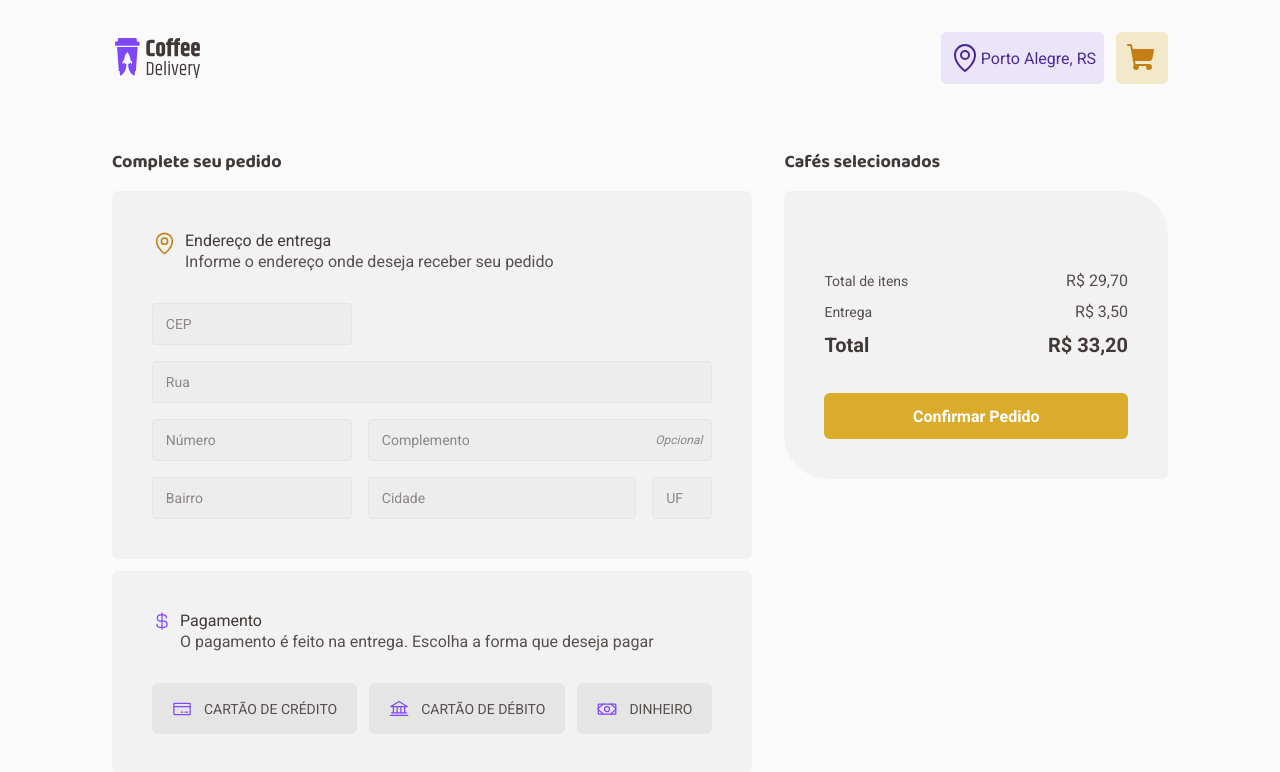
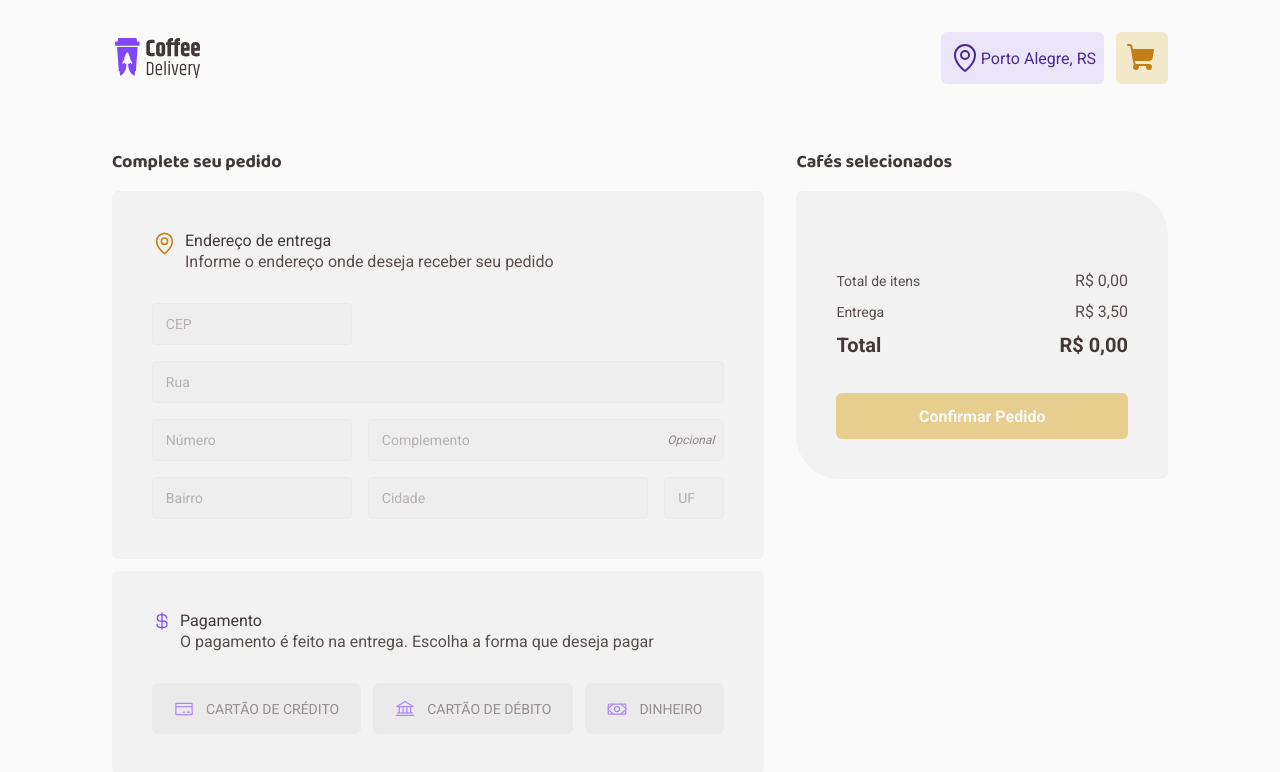
Before and after one commit to thyago608/coffee-delivery, a React (Vite) app: page /checkout in a window 1280 px wide. Shown: the top 772 px of the page. Built offline with nearby package versions, Linux system fonts and the light colour scheme.

Commit message:
Added Validations in route

```diff
--- a/src/components/CartItem/index.tsx
+++ b/src/components/CartItem/index.tsx
@@ -15,7 +15,7 @@ interface CartItemProps {
 }
 
 export function CartItem({ product, removeProductToCart }: CartItemProps) {
-  const onRemoveProductToCart = () => removeProductToCart(product.id)
+  const onRemoveProductToCart = () => removeProductToCart(product.title)
 
   return (
     <Container>
@@ -30,7 +30,7 @@ export function CartItem({ product, removeProductToCart }: CartItemProps) {
           </RemoveButton>
         </AmountContainer>
       </div>
-      <Price>{product.price}</Price>
+      <Price>{product.priceFormatted}</Price>
     </Container>
   )
 }
--- a/src/components/CoffeeCard/index.tsx
+++ b/src/components/CoffeeCard/index.tsx
@@ -34,7 +34,7 @@ export function CoffeeCard({ data }: CoffeeCardProps) {
       <Description>{data.description}</Description>
       <Footer>
         <Price>
-          <span>{data.price}</span>
+          <span>{data.priceFormatted}</span>
         </Price>
         <AmountButtons product={data} />
         <CartButton onClick={handleAddProductToCart}>
--- a/src/components/PaymentButton/index.tsx
+++ b/src/components/PaymentButton/index.tsx
@@ -3,8 +3,9 @@ import { Button } from './styles'
 
 interface PaymentButtonProps extends ButtonHTMLAttributes<HTMLButtonElement> {
   children: ReactNode
+  selected: boolean
 }
 
-export function PaymentButton({ children, ...rest }: PaymentButtonProps) {
-  return <Button {...rest}>{children}</Button>
+export function PaymentButton({ children, selected, ...rest }: PaymentButtonProps) {
+  return <Button selected={selected} {...rest}>{children}</Button>
 }
--- a/src/components/PaymentButton/styles.ts
+++ b/src/components/PaymentButton/styles.ts
@@ -1,6 +1,10 @@
-import styled from 'styled-components'
+import styled, { css } from 'styled-components'
 
-export const Button = styled.button`
+interface ButtonProps {
+  selected: boolean
+}
+
+export const Button = styled.button<ButtonProps>`
   width: 100%;
   height: 51px;
   padding: 0 1.25rem;
@@ -11,6 +15,7 @@ export const Button = styled.button`
   gap: 0.75rem;
 
   background: ${(props) => props.theme.colors['base-button']};
+  border: 2px solid transparent;
   border-radius: 6px;
 
   color: ${(props) => props.theme.colors['base-text']};
@@ -23,7 +28,16 @@ export const Button = styled.button`
     color: ${(props) => props.theme.colors.purple};
   }
 
-  &:hover {
+  &:not(:disabled):hover {
     background: ${(props) => props.theme.colors['base-hover']};
   }
+
+  &:disabled{
+    opacity: 0.6;
+    cursor:not-allowed;
+  }
+
+  ${props => props.selected && css`
+    border: 2px solid ${(props) => props.theme.colors.purple};
+  `}
 `
--- a/src/pages/Checkout/components/CompleteOrderForm/index.tsx
+++ b/src/pages/Checkout/components/CompleteOrderForm/index.tsx
@@ -1,11 +1,12 @@
+import { useCart } from 'hooks/useCart'
 import { useFormContext } from 'react-hook-form'
 import { FormContainer, InputContainer, Input, InputBlock } from './styles'
 
 export function CompleteOrderForm() {
-    const { register, watch, formState } = useFormContext()
+    const { register, formState } = useFormContext()
+    const { totalItems } = useCart()
 
-    console.log(formState.errors)
-
+    const isDisableField = totalItems === 0
 
     return (
         <FormContainer>
@@ -15,12 +16,14 @@ export function CompleteOrderForm() {
                     placeholder="CEP"
                     min={0}
                     error={!!formState.errors.zipcode}
+                    disabled={isDisableField}
                     {...register('zipcode', { valueAsNumber: true, required: true })}
                 />
             </InputBlock>
             <Input
                 placeholder="Rua"
                 error={!!formState.errors.street}
+                disabled={isDisableField}
                 {...register('street', { required: true })}
             />
             <InputContainer>
@@ -30,6 +33,7 @@ export function CompleteOrderForm() {
                         placeholder="Número"
                         min={0}
                         error={!!formState.errors.number}
+                        disabled={isDisableField}
                         {...register('number', { valueAsNumber: true, required: true })}
                     />
                 </InputBlock>
@@ -37,6 +41,7 @@ export function CompleteOrderForm() {
                     <Input
                         placeholder="Complemento"
                         error={!!formState.errors.complement}
+                        disabled={isDisableField}
                         {...register('complement')}
                     />
                 </InputBlock>
@@ -47,6 +52,7 @@ export function CompleteOrderForm() {
                     <Input
                         placeholder="Bairro"
                         error={!!formState.errors.district}
+                        disabled={isDisableField}
                         {...register('district', { required: true })}
                     />
                 </InputBlock>
@@ -54,6 +60,7 @@ export function CompleteOrderForm() {
                     <Input
                         placeholder="Cidade"
                         error={!!formState.errors.city}
+                        disabled={isDisableField}
                         {...register('city', { required: true })}
                     />
                 </InputBlock>
@@ -61,6 +68,7 @@ export function CompleteOrderForm() {
                     <Input
                         placeholder="UF"
                         error={!!formState.errors.uf}
+                        disabled={isDisableField}
                         {...register('uf', { required: true })}
                     />
                 </InputBlock>
--- a/src/pages/Checkout/components/CompleteOrderForm/styles.ts
+++ b/src/pages/Checkout/components/CompleteOrderForm/styles.ts
@@ -31,6 +31,10 @@ export const Input = styled.input<InputProps>`
       text-transform: capitalize;
     }
 
+    &:disabled{
+        opacity: 0.6;
+        cursor: not-allowed;
+    }
 
     ${props => props.error && css`
         border: 1px solid red;
--- a/src/pages/Checkout/index.tsx
+++ b/src/pages/Checkout/index.tsx
@@ -23,6 +23,7 @@ import {
 } from './styles'
 
 import { CompleteOrderForm } from './components/CompleteOrderForm'
+import { useState } from 'react'
 
 const completeOrderSchema = zod.object({
   zipcode: zod.number().positive().min(5),
@@ -36,19 +37,48 @@ const completeOrderSchema = zod.object({
 
 type CompleteOrderFormData = zod.infer<typeof completeOrderSchema>
 
+type MethodsPayment = 'credit' | 'debit' | 'money' | null
+
+const zeroBRL = new Intl.NumberFormat('pt-BR', {
+  style: 'currency',
+  currency: 'BRL'
+}).format(0)
+
 export function Checkout() {
   const navigate = useNavigate()
-  const { cart, removeProductToCart } = useCart()
+  const [methodPayment, setMethodPayment] = useState<MethodsPayment>(null)
+  const { cart, removeProductToCart, totalItems } = useCart()
   const completeOrderForm = useForm<CompleteOrderFormData>({
     resolver: zodResolver(completeOrderSchema),
   })
 
-  const { handleSubmit, formState } = completeOrderForm
+  const { handleSubmit } = completeOrderForm
 
   const onSubmit: SubmitHandler<CompleteOrderFormData> = (data) => {
-    console.log(data)
+
+
   }
 
+  const valueTotalItens = cart.reduce((acc, currentValue) => {
+    const amount = currentValue.amount
+    const price = currentValue.product.price
+
+    acc += amount * price
+    return acc
+  }, 0)
+
+  const valueTotalItensFormatted = new Intl.NumberFormat('pt-BR', {
+    style: 'currency',
+    currency: 'BRL'
+  }).format(valueTotalItens)
+
+  const valueTotal = new Intl.NumberFormat('pt-BR', {
+    style: 'currency',
+    currency: 'BRL'
+  }).format(valueTotalItens + 3.5)
+
+  const totalAmountToShow = totalItems === 0 ? zeroBRL : valueTotal
+  const isDisableFields = totalItems === 0
 
   return (
     <Main>
@@ -81,15 +111,27 @@ export function Checkout() {
               </TextGroup>
             </Heading>
             <OptionsPayment>
-              <PaymentButton>
+              <PaymentButton
+                selected={methodPayment === 'credit'}
+                onClick={() => setMethodPayment('credit')}
+                disabled={isDisableFields}
+              >
                 <CreditCard size={20} />
                 Cartão de crédito
               </PaymentButton>
-              <PaymentButton>
+              <PaymentButton
+                selected={methodPayment === 'debit'}
+                onClick={() => setMethodPayment('debit')}
+                disabled={isDisableFields}
+              >
                 <Bank size={20} />
                 Cartão de débito
               </PaymentButton>
-              <PaymentButton>
+              <PaymentButton
+                selected={methodPayment === 'money'}
+                onClick={() => setMethodPayment('money')}
+                disabled={isDisableFields}
+              >
                 <Money size={20} />
                 Dinheiro
               </PaymentButton>
@@ -114,7 +156,7 @@ export function Checkout() {
           <Totals>
             <label>
               Total de itens
-              <span>R$ 29,70</span>
+              <span>{valueTotalItensFormatted}</span>
             </label>
 
             <label>
@@ -124,10 +166,12 @@ export function Checkout() {
 
             <label>
               Total
-              <span>R$ 33,20</span>
+              <span>{totalAmountToShow}</span>
             </label>
-            <ConfirmOrder type="submit">Confirmar Pedido</ConfirmOrder>
-
+            <ConfirmOrder
+              type="submit"
+              disabled={isDisableFields}
+            >Confirmar Pedido</ConfirmOrder>
           </Totals>
         </CoffeeSelections>
       </form>
--- a/src/pages/Checkout/styles.ts
+++ b/src/pages/Checkout/styles.ts
@@ -156,7 +156,12 @@ export const ConfirmOrder = styled.button`
 
   transition: background 0.3s ease;
 
-  &:hover {
+  &:not(:disabled):hover {
     background: ${(props) => props.theme.colors['yellow-dark']};
   }
+
+  &:disabled{
+    opacity: 0.5;
+    cursor:not-allowed;
+  }
 `
--- a/src/pages/Home/index.tsx
+++ b/src/pages/Home/index.tsx
@@ -33,7 +33,7 @@ export function Home() {
       const coffeesFormatted = data.map(coffee => {
         return {
           ...coffee,
-          price: new Intl.NumberFormat('pt-BR', {
+          priceFormatted: new Intl.NumberFormat('pt-BR', {
             style: 'currency',
             currency: 'BRL',
           }).format(coffee.price),
```
Also changed, not shown: src/types/Coffee.ts (+3 -4 lines).
